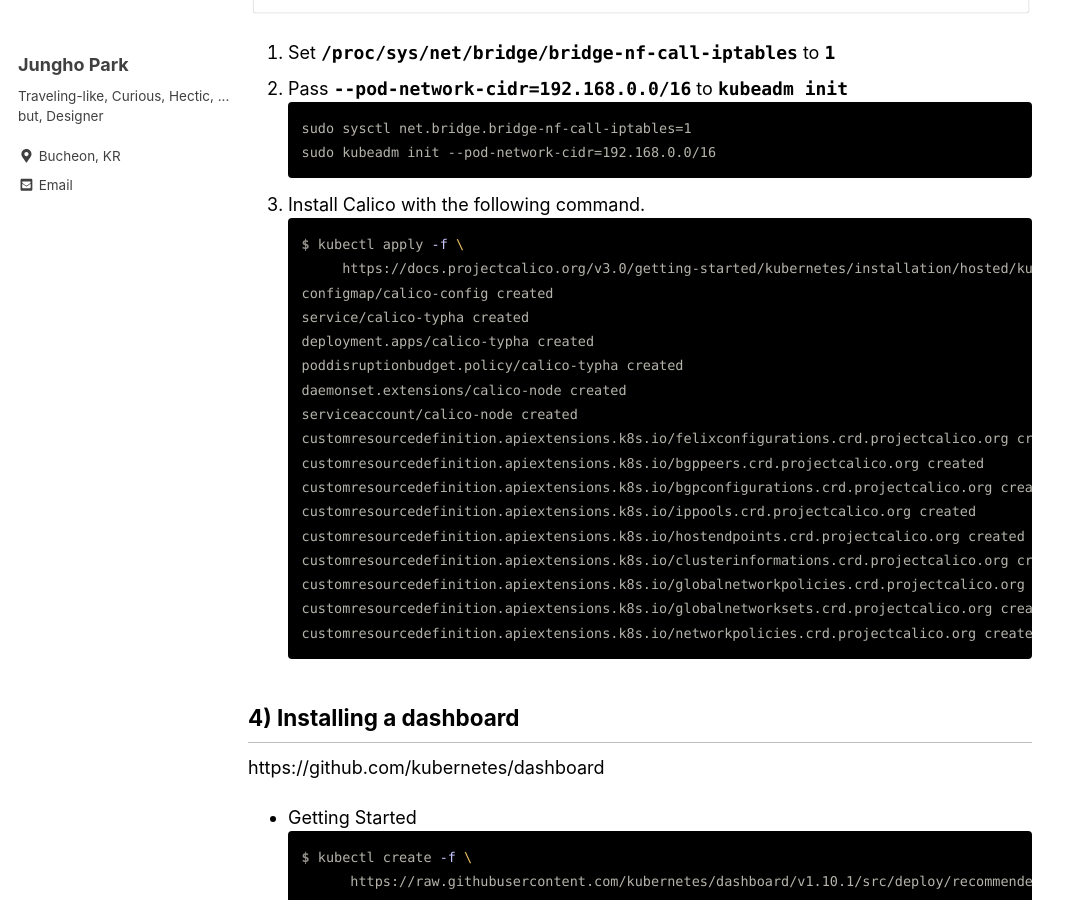
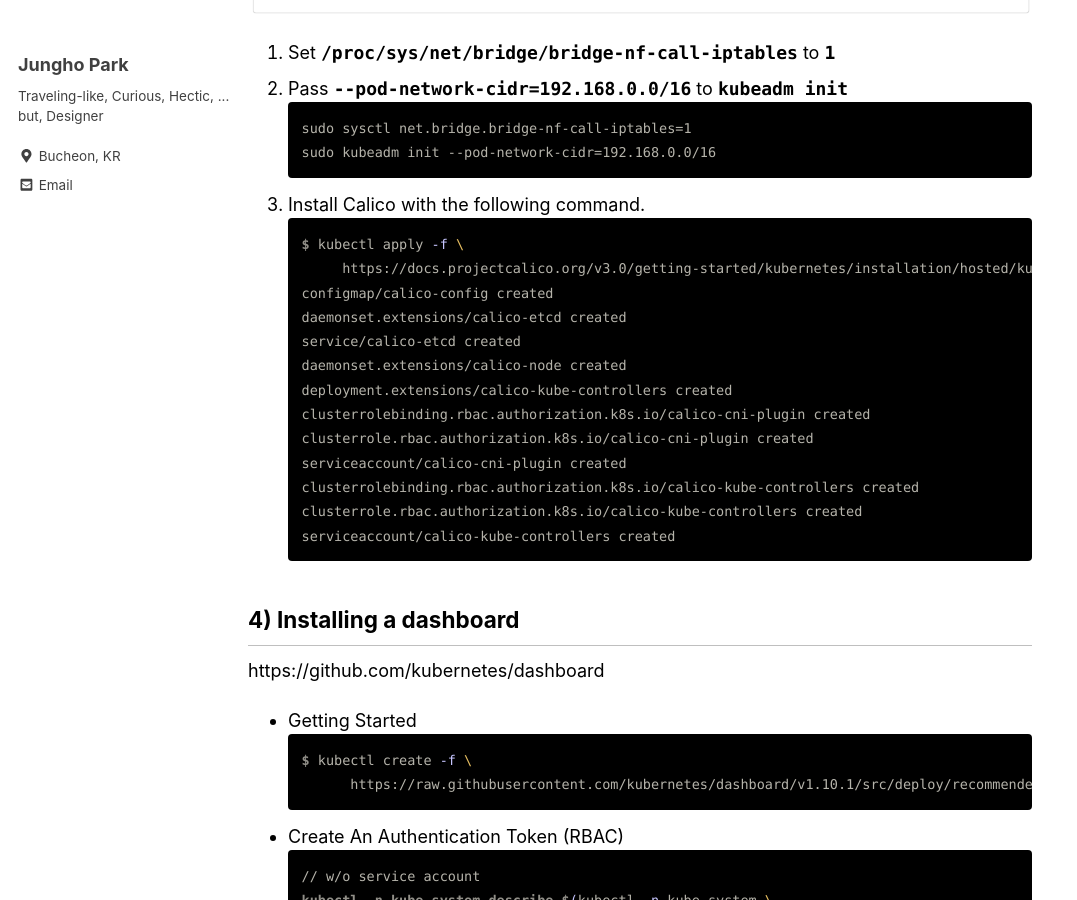
Before and after one commit to unipark00/tekrepo, a Jekyll site: the page built from _posts/2019-04-07-configure-k8s-cluster.md, in a window 1280 px wide and 900 px high, scrolled down 3416 px. Shown: the whole window, without its empty margins (0-1077 px from the left). Built offline with Jekyll 4.4.1, drawn with Linux system fonts in a browser that asks for light colours; cached includes are drawn as plain includes.

Commit message:
Update 2019-04-07-configure-k8s-cluster.md

````diff
--- a/_posts/2019-04-07-configure-k8s-cluster.md
+++ b/_posts/2019-04-07-configure-k8s-cluster.md
@@ -93,20 +93,16 @@ sudo kubeadm init --pod-network-cidr=192.168.0.0/16
 $ kubectl apply -f \
         https://docs.projectcalico.org/v3.0/getting-started/kubernetes/installation/hosted/kubeadm/1.7/calico.yaml
 configmap/calico-config created
-service/calico-typha created
-deployment.apps/calico-typha created
-poddisruptionbudget.policy/calico-typha created
+daemonset.extensions/calico-etcd created
+service/calico-etcd created
 daemonset.extensions/calico-node created
-serviceaccount/calico-node created
-customresourcedefinition.apiextensions.k8s.io/felixconfigurations.crd.projectcalico.org created
-customresourcedefinition.apiextensions.k8s.io/bgppeers.crd.projectcalico.org created
-customresourcedefinition.apiextensions.k8s.io/bgpconfigurations.crd.projectcalico.org created
-customresourcedefinition.apiextensions.k8s.io/ippools.crd.projectcalico.org created
-customresourcedefinition.apiextensions.k8s.io/hostendpoints.crd.projectcalico.org created
-customresourcedefinition.apiextensions.k8s.io/clusterinformations.crd.projectcalico.org created
-customresourcedefinition.apiextensions.k8s.io/globalnetworkpolicies.crd.projectcalico.org created
-customresourcedefinition.apiextensions.k8s.io/globalnetworksets.crd.projectcalico.org created
-customresourcedefinition.apiextensions.k8s.io/networkpolicies.crd.projectcalico.org created
+deployment.extensions/calico-kube-controllers created
+clusterrolebinding.rbac.authorization.k8s.io/calico-cni-plugin created
+clusterrole.rbac.authorization.k8s.io/calico-cni-plugin created
+serviceaccount/calico-cni-plugin created
+clusterrolebinding.rbac.authorization.k8s.io/calico-kube-controllers created
+clusterrole.rbac.authorization.k8s.io/calico-kube-controllers created
+serviceaccount/calico-kube-controllers created
 ```
 
 ## 4) Installing a dashboard
````
